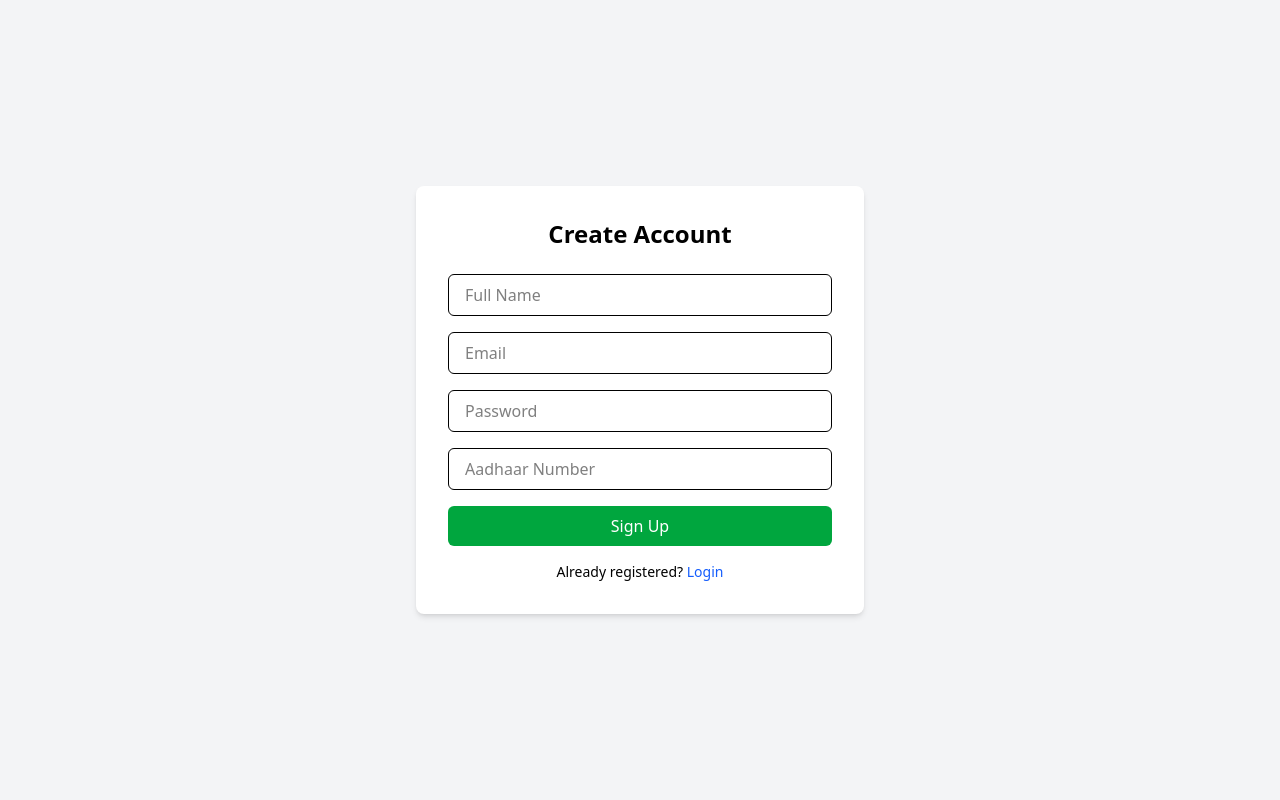
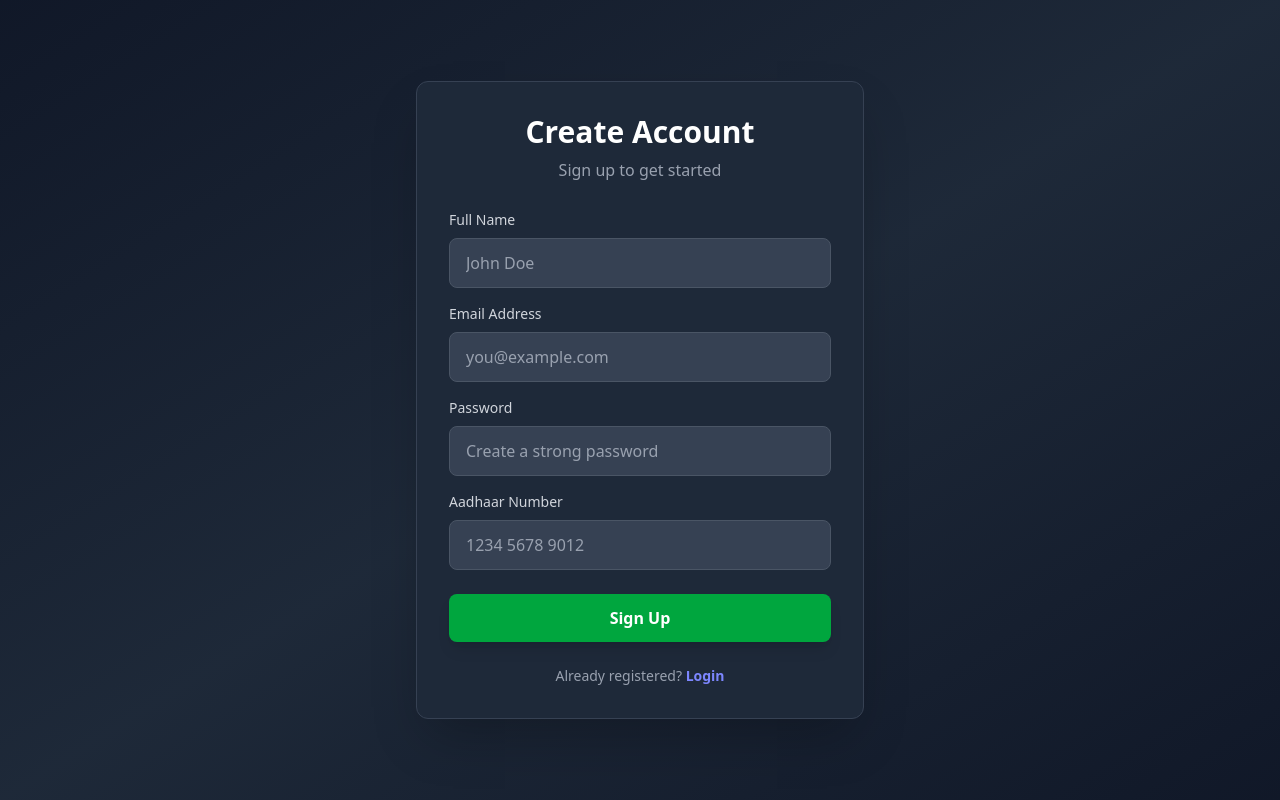
Before and after one commit to ParasWaghela07/Lenden-Assignment, a React (Vite) app in the folder client/: page /signup in a window 1280 px wide. Built offline with nearby package versions, Linux system fonts and the light colour scheme; no server answers.

Commit message:
final touches

```diff
--- a/client/src/App.css
+++ b/client/src/App.css
@@ -0,0 +1,21 @@
+/* Autofill: background, text, caret, and selection fix */
+input:-webkit-autofill,
+input:-webkit-autofill:hover,
+input:-webkit-autofill:focus,
+input:-webkit-autofill:active {
+  -webkit-box-shadow: 0 0 0 1000px #374151 inset !important; /* bg-gray-700 */
+  -webkit-text-fill-color: #ffffff !important;
+  caret-color: #ffffff !important;
+  transition: background-color 5000s ease-in-out 0s;
+}
+
+/* Fix selection color (that black highlight line) */
+input::selection {
+  background-color: rgba(99, 102, 241, 0.6); /* indigo-500 */
+  color: #ffffff;
+}
+
+input::-moz-selection {
+  background-color: rgba(99, 102, 241, 0.6);
+  color: #ffffff;
+}
--- a/client/src/pages/login.jsx
+++ b/client/src/pages/login.jsx
@@ -15,71 +15,88 @@ const Login = () => {
     setFormData({ ...formData, [e.target.name]: e.target.value });
   };
 
-
-
   const handleSubmit = async (e) => {
     e.preventDefault();
-
+    const loadingToast = toast.loading("Logging in...");
     try {
       const res = await loginApi(formData);
-
       setAuthToken(res.data.token);
+      toast.dismiss(loadingToast);
       toast.success(res.data.message);
-
-    navigate("/profile");
+      navigate("/");
     } catch (error) {
+      toast.dismiss(loadingToast);
       toast.error(
         error.response?.data?.message || "Invalid email or password"
       );
     }
   };
 
+  return (
+    <div className="min-h-screen flex items-center justify-center bg-linear-to-br from-gray-900 via-gray-800 to-gray-900 px-4 py-8">
+      <div className="max-w-md w-full bg-gray-800 rounded-xl shadow-2xl p-8 border border-gray-700">
+        <div className="text-center mb-7">
+          <h2 className="text-3xl font-bold text-white">Welcome Back</h2>
+          <p className="text-gray-400 mt-2">Login to your account</p>
+        </div>
 
-  return (
-    <div className="min-h-screen flex items-center justify-center bg-gray-100">
-      <form
-        onSubmit={handleSubmit}
-        className="w-full max-w-md bg-white p-8 rounded-lg shadow-md"
+        <form onSubmit={handleSubmit} className="space-y-5">
+          <div>
+            <label
+              htmlFor="email"
+              className="block text-sm font-medium text-gray-300 mb-2"
             >
-        <h2 className="text-2xl font-semibold text-center mb-6">Login</h2>
-
+              Email Address
+            </label>
             <input
               type="email"
               name="email"
-          placeholder="Email"
-          className="w-full mb-4 px-4 py-2 border rounded-md focus:outline-none focus:ring-2 focus:ring-blue-500"
+              id="email"
               value={formData.email}
               onChange={handleChange}
               required
+              className="w-full px-4 py-3 rounded-lg bg-gray-700 border border-gray-600 text-white placeholder-gray-400 focus:ring-2 focus:ring-indigo-500 focus:border-transparent transition duration-200 outline-none"
+              placeholder="you@example.com"
             />
+          </div>
 
+          <div>
+            <label
+              htmlFor="password"
+              className="block text-sm font-medium text-gray-300 mb-2"
+            >
+              Password
+            </label>
             <input
               type="password"
               name="password"
-          placeholder="Password"
-          className="w-full mb-4 px-4 py-2 border rounded-md focus:outline-none focus:ring-2 focus:ring-blue-500"
+              id="password"
               value={formData.password}
               onChange={handleChange}
               required
+              className="w-full px-4 py-3 rounded-lg bg-gray-700 border border-gray-600 text-white placeholder-gray-400 focus:ring-2 focus:ring-indigo-500 focus:border-transparent transition duration-200 outline-none"
+              placeholder="Enter your password"
             />
+          </div>
 
           <button
             type="submit"
-          className="w-full bg-blue-600 text-white py-2 rounded-md hover:bg-blue-700 transition"
+            className="w-full bg-indigo-600 text-white py-3 rounded-lg font-semibold hover:bg-indigo-700 focus:ring-4 focus:ring-indigo-300 transition duration-200 shadow-lg hover:shadow-xl"
           >
             Login
           </button>
+        </form>
 
-        <p className="text-center text-sm mt-4">
-          Don’t have an account?{" "}
+        <div className="mt-6 text-center text-sm text-gray-400">
+          Don't have an account?{" "}
           <Link
             to="/signup"
-            className="text-blue-600 hover:underline font-medium"
+            className="text-indigo-400 font-semibold hover:text-indigo-300 transition duration-200"
           >
             Sign up
           </Link>
-        </p>
-      </form>
+        </div>
+      </div>
     </div>
   );
 };
--- a/client/src/pages/profile.jsx
+++ b/client/src/pages/profile.jsx
@@ -4,6 +4,7 @@ import { getProfileApi } from "../api/auth.api";
 import { clearAuthToken } from "../utils/authToken";
 import { FaEye, FaEyeSlash } from "react-icons/fa";
 import toast from "react-hot-toast";
+
 const Profile = () => {
   const navigate = useNavigate();
   const [user, setUser] = useState(null);
@@ -29,8 +30,11 @@ const Profile = () => {
 
   if (loading) {
     return (
-      <div className="min-h-screen flex items-center justify-center">
-        <p className="text-gray-600">Loading profile...</p>
+      <div className="min-h-screen flex items-center justify-center bg-linear-to-br from-gray-900 via-gray-800 to-gray-900">
+        <div className="text-center">
+          <div className="inline-block animate-spin rounded-full h-12 w-12 border-t-2 border-b-2 border-indigo-500 mb-4"></div>
+          <p className="text-gray-400 text-lg">Loading profile...</p>
+        </div>
       </div>
     );
   }
@@ -38,28 +42,34 @@ const Profile = () => {
   if (!user) return null;
 
   return (
-    <div className="min-h-screen bg-gray-100 flex items-center justify-center">
-      <div className="w-full max-w-md bg-white rounded-lg shadow-md p-6">
-        <h2 className="text-2xl font-semibold text-center mb-6">
-          User Profile
-        </h2>
+    <div className="min-h-screen bg-linear-to-br from-gray-900 via-gray-800 to-gray-900 flex items-center justify-center px-4 py-6">
+      <div className="w-full max-w-sm bg-gray-800 rounded-xl shadow-2xl p-6 border border-gray-700">
+        <div className="text-center mb-6">
+          <div className="w-16 h-16 bg-linear-to-br from-indigo-500 to-purple-600 rounded-full mx-auto mb-3 flex items-center justify-center">
+            <span className="text-2xl font-bold text-white">
+              {user.name.charAt(0).toUpperCase()}
+            </span>
+          </div>
+          <h2 className="text-2xl font-bold text-white">User Profile</h2>
+          <p className="text-gray-400 mt-1 text-sm">Your account information</p>
+        </div>
 
-        <div className="space-y-4">
-          <div>
-            <p className="text-sm text-gray-500">Name</p>
-            <p className="font-medium">{user.name}</p>
+        <div className="space-y-3">
+          <div className="bg-gray-700 rounded-lg p-3 border border-gray-600">
+            <p className="text-xs text-gray-400 mb-1">Name</p>
+            <p className="font-semibold text-white">{user.name}</p>
           </div>
 
-          <div>
-            <p className="text-sm text-gray-500">Email</p>
-            <p className="font-medium">{user.email}</p>
+          <div className="bg-gray-700 rounded-lg p-3 border border-gray-600">
+            <p className="text-xs text-gray-400 mb-1">Email</p>
+            <p className="font-semibold text-white">{user.email}</p>
           </div>
 
-          <div>
-            <p className="text-sm text-gray-500 mb-1">Aadhaar Number</p>
+          <div className="bg-gray-700 rounded-lg p-3 border border-gray-600">
+            <p className="text-xs text-gray-400 mb-1.5">Aadhaar Number</p>
 
             <div className="flex items-center justify-between">
-              <p className="font-medium tracking-wider">
+              <p className="font-semibold text-white tracking-wider">
                 {showAadhaar
                   ? user.aadhaarNumber
                   : maskAadhaar(user.aadhaarNumber)}
@@ -67,10 +77,14 @@ const Profile = () => {
 
               <button
                 onClick={() => setShowAadhaar((prev) => !prev)}
-                className="text-gray-600 hover:text-gray-900 transition cursor-pointer"
+                className="text-gray-400 hover:text-indigo-400 transition duration-200 cursor-pointer p-1.5"
                 aria-label={showAadhaar ? "Hide Aadhaar" : "Show Aadhaar"}
               >
-                {showAadhaar ? <FaEyeSlash /> : <FaEye />}
+                {showAadhaar ? (
+                  <FaEyeSlash className="text-lg" />
+                ) : (
+                  <FaEye className="text-lg" />
+                )}
               </button>
             </div>
           </div>
@@ -79,10 +93,10 @@ const Profile = () => {
         <button
           onClick={() => {
             clearAuthToken();
-            toast.success("User logged out")
+            toast.success("User logged out");
             navigate("/login");
           }}
-          className="mt-6 w-full bg-red-600 text-white py-2 rounded-md hover:bg-red-700 transition"
+          className="mt-5 w-full bg-red-600 text-white py-2.5 rounded-lg font-semibold hover:bg-red-700 focus:ring-4 focus:ring-red-300 transition duration-200 shadow-lg hover:shadow-xl text-sm"
         >
           Logout
         </button>
--- a/client/src/pages/signup.jsx
+++ b/client/src/pages/signup.jsx
@@ -17,20 +17,19 @@ const Signup = () => {
     setFormData({ ...formData, [e.target.name]: e.target.value });
   };
 
-
-
-
   const handleSubmit = async (e) => {
     e.preventDefault();
-
+    const loadingToast = toast.loading("Creating account...");
     try {
       const res = await signupApi(formData);
 
       setAuthToken(res.data.token);
+      toast.dismiss(loadingToast);
       toast.success(res.data.message);
 
-    navigate("/profile");
+      navigate("/");
     } catch (error) {
+      toast.dismiss(loadingToast);
       toast.error(
         error.response?.data?.message || "Signup failed"
       );
@@ -38,70 +37,108 @@ const handleSubmit = async (e) => {
   };
 
   return (
-    <div className="min-h-screen flex items-center justify-center bg-gray-100">
-      <form
-        onSubmit={handleSubmit}
-        className="w-full max-w-md bg-white p-8 rounded-lg shadow-md"
+    <div className="min-h-screen flex items-center justify-center bg-linear-to-br from-gray-900 via-gray-800 to-gray-900 px-4 py-8">
+      <div className="max-w-md w-full bg-gray-800 rounded-xl shadow-2xl p-8 border border-gray-700">
+        <div className="text-center mb-7">
+          <h2 className="text-3xl font-bold text-white">Create Account</h2>
+          <p className="text-gray-400 mt-2">Sign up to get started</p>
+        </div>
+
+        <form onSubmit={handleSubmit} className="space-y-4">
+          <div>
+            <label
+              htmlFor="name"
+              className="block text-sm font-medium text-gray-300 mb-2"
             >
-        <h2 className="text-2xl font-semibold text-center mb-6">Create Account</h2>
-
+              Full Name
+            </label>
             <input
               type="text"
               name="name"
-          placeholder="Full Name"
-          className="w-full mb-4 px-4 py-2 border rounded-md focus:outline-none focus:ring-2 focus:ring-blue-500"
+              id="name"
+              placeholder="John Doe"
+              className="w-full px-4 py-3 rounded-lg bg-gray-700 border border-gray-600 text-white placeholder-gray-400 focus:ring-2 focus:ring-indigo-500 focus:border-transparent transition duration-200 outline-none"
               value={formData.name}
               onChange={handleChange}
               required
             />
+          </div>
 
+          <div>
+            <label
+              htmlFor="email"
+              className="block text-sm font-medium text-gray-300 mb-2"
+            >
+              Email Address
+            </label>
             <input
               type="email"
               name="email"
-          placeholder="Email"
-          className="w-full mb-4 px-4 py-2 border rounded-md focus:outline-none focus:ring-2 focus:ring-blue-500"
+              id="email"
+              placeholder="you@example.com"
+              className="w-full px-4 py-3 rounded-lg bg-gray-700 border border-gray-600 text-white placeholder-gray-400 focus:ring-2 focus:ring-indigo-500 focus:border-transparent transition duration-200 outline-none"
               value={formData.email}
               onChange={handleChange}
               required
             />
+          </div>
 
+          <div>
+            <label
+              htmlFor="password"
+              className="block text-sm font-medium text-gray-300 mb-2"
+            >
+              Password
+            </label>
             <input
               type="password"
               name="password"
-          placeholder="Password"
-          className="w-full mb-4 px-4 py-2 border rounded-md focus:outline-none focus:ring-2 focus:ring-blue-500"
+              id="password"
+              placeholder="Create a strong password"
+              className="w-full px-4 py-3 rounded-lg bg-gray-700 border border-gray-600 text-white placeholder-gray-400 focus:ring-2 focus:ring-indigo-500 focus:border-transparent transition duration-200 outline-none"
               value={formData.password}
               onChange={handleChange}
               required
             />
+          </div>
 
+          <div>
+            <label
+              htmlFor="aadhaarNumber"
+              className="block text-sm font-medium text-gray-300 mb-2"
+            >
+              Aadhaar Number
+            </label>
             <input
               type="text"
               name="aadhaarNumber"
-          placeholder="Aadhaar Number"
-          className="w-full mb-4 px-4 py-2 border rounded-md focus:outline-none focus:ring-2 focus:ring-blue-500"
+              id="aadhaarNumber"
+              placeholder="1234 5678 9012"
+              className="w-full px-4 py-3 rounded-lg bg-gray-700 border border-gray-600 text-white placeholder-gray-400 focus:ring-2 focus:ring-indigo-500 focus:border-transparent transition duration-200 outline-none"
               value={formData.aadhaarNumber}
               onChange={handleChange}
               required
             />
+          </div>
 
           <button
             type="submit"
-          className="w-full bg-green-600 text-white py-2 rounded-md hover:bg-green-700 transition"
+            className="w-full bg-green-600 text-white py-3 rounded-lg font-semibold hover:bg-green-700 focus:ring-4 focus:ring-green-300 transition duration-200 shadow-lg hover:shadow-xl mt-2"
           >
             Sign Up
           </button>
+        </form>
 
-        <p className="text-center text-sm mt-4">
+        <div className="mt-6 text-center text-sm text-gray-400">
           Already registered?{" "}
           <Link
             to="/login"
-            className="text-blue-600 hover:underline font-medium"
+            className="text-indigo-400 font-semibold hover:text-indigo-300 transition duration-200"
           >
             Login
           </Link>
-        </p>
-      </form>
+        </div>
+      </div>
     </div>
   );
 };
```
Also changed, not shown: 2 other files (tests, documents, lock files or other folders). Lines whose indentation alone changed are shown as unchanged.
